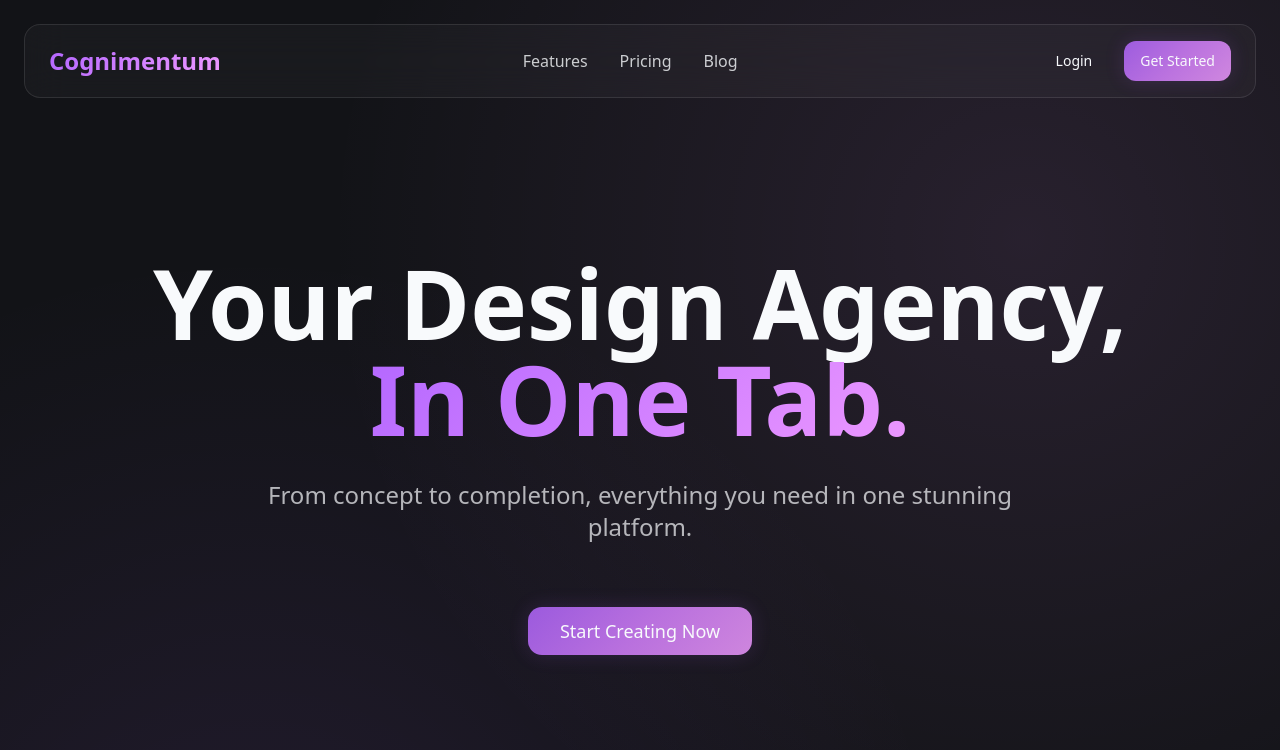
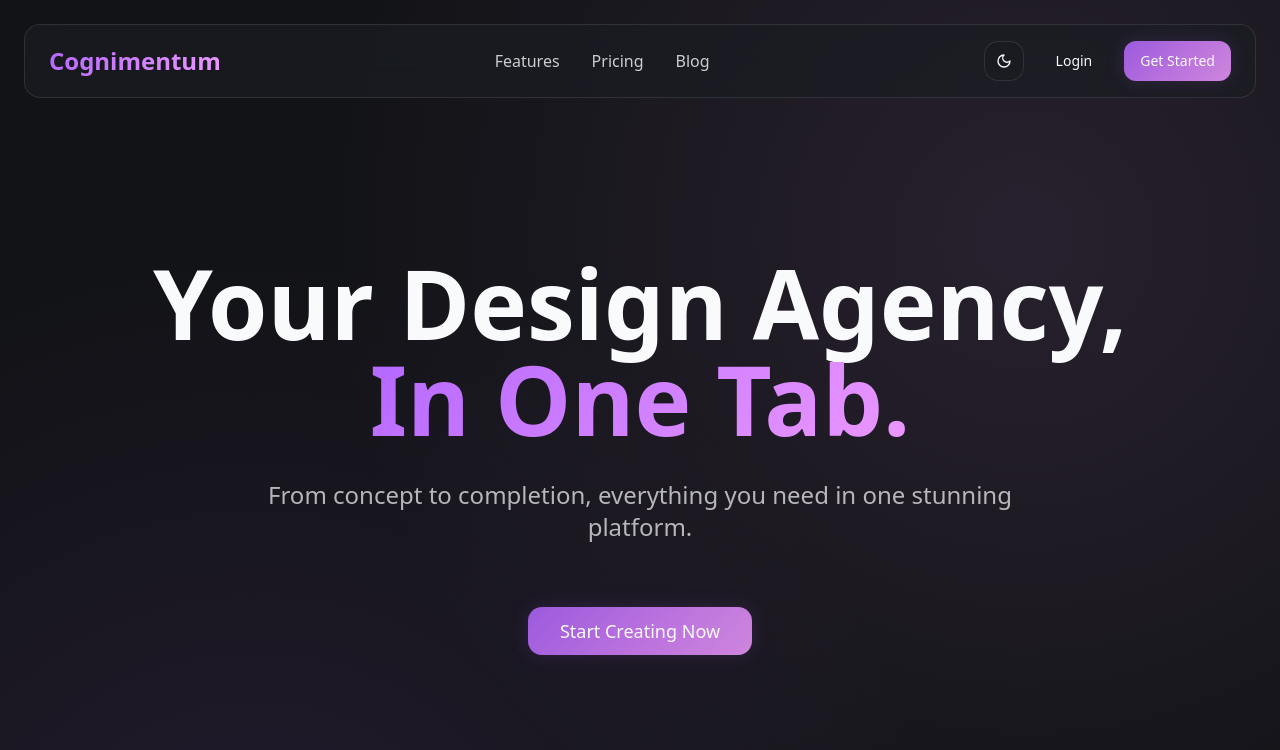
Before and after one commit to moxxum/cognimentum-purple-glaze-glow, a React (Vite) app: page / in a window 1280 px wide. Shown: the top 750 px of the page. Built offline with nearby package versions, Linux system fonts and the light colour scheme.

Commit message:
Add theme toggle
Implement a theme toggle switch in the navigation bar. The toggle will allow users to switch between light, dark, and system themes, with corresponding icons. It will be positioned to the left of the login button, maintaining the app's current style.

```diff
--- a/src/App.tsx
+++ b/src/App.tsx
@@ -3,6 +3,7 @@ import { Toaster as Sonner } from "@/components/ui/sonner";
 import { TooltipProvider } from "@/components/ui/tooltip";
 import { QueryClient, QueryClientProvider } from "@tanstack/react-query";
 import { BrowserRouter, Routes, Route } from "react-router-dom";
+import { ThemeProvider } from "next-themes";
 import Index from "./pages/Index";
 import NotFound from "./pages/NotFound";
 
@@ -10,6 +11,12 @@ const queryClient = new QueryClient();
 
 const App = () => (
   <QueryClientProvider client={queryClient}>
+    <ThemeProvider
+      attribute="class"
+      defaultTheme="dark"
+      enableSystem
+      disableTransitionOnChange
+    >
       <TooltipProvider>
         <Toaster />
         <Sonner />
@@ -21,6 +28,7 @@ const App = () => (
           </Routes>
         </BrowserRouter>
       </TooltipProvider>
+    </ThemeProvider>
   </QueryClientProvider>
 );
 
--- a/src/components/Navigation.tsx
+++ b/src/components/Navigation.tsx
@@ -1,4 +1,5 @@
 import { Button } from "@/components/ui/button";
+import { ThemeToggle } from "@/components/ThemeToggle";
 
 export function Navigation() {
   return (
@@ -26,6 +27,7 @@ export function Navigation() {
 
             {/* Actions */}
             <div className="flex items-center space-x-4">
+              <ThemeToggle />
               <Button variant="ghost" className="hidden md:inline-flex">
                 Login
               </Button>
--- /dev/null
+++ b/src/components/ThemeToggle.tsx
@@ -0,0 +1,47 @@
+import { Moon, Sun, Monitor } from "lucide-react";
+import { useTheme } from "next-themes";
+import { Button } from "@/components/ui/button";
+import { useEffect, useState } from "react";
+
+export function ThemeToggle() {
+  const { theme, setTheme } = useTheme();
+  const [mounted, setMounted] = useState(false);
+
+  useEffect(() => {
+    setMounted(true);
+  }, []);
+
+  if (!mounted) {
+    return null;
+  }
+
+  const themes = [
+    { value: "light", icon: Sun },
+    { value: "dark", icon: Moon },
+    { value: "system", icon: Monitor }
+  ];
+
+  const currentIndex = themes.findIndex(t => t.value === theme);
+  const nextTheme = themes[(currentIndex + 1) % themes.length];
+
+  return (
+    <Button
+      variant="ghost"
+      size="sm"
+      onClick={() => setTheme(nextTheme.value)}
+      className="glass-bg border border-white/10 hover:border-white/20 w-10 h-10 p-0"
+    >
+      {themes.map(({ value, icon: Icon }) => (
+        <Icon
+          key={value}
+          className={`h-4 w-4 transition-all ${
+            theme === value
+              ? "scale-100 opacity-100"
+              : "scale-0 opacity-0 absolute"
+          }`}
+        />
+      ))}
+      <span className="sr-only">Toggle theme</span>
+    </Button>
+  );
+}
--- a/src/index.css
+++ b/src/index.css
@@ -6,6 +6,74 @@
 
 @layer base {
   :root {
+    /* Light theme base */
+    --background: 0 0% 100%;
+    --foreground: 222.2 84% 4.9%;
+
+    /* Glass card backgrounds */
+    --card: 0 0% 100%;
+    --card-foreground: 222.2 84% 4.9%;
+
+    --popover: 0 0% 100%;
+    --popover-foreground: 222.2 84% 4.9%;
+
+    /* Purple gradient system */
+    --primary: 270 100% 70%;
+    --primary-dark: 270 100% 60%;
+    --primary-light: 270 100% 80%;
+    --primary-foreground: 210 40% 98%;
+
+    /* Glass secondary colors */
+    --secondary: 210 40% 96%;
+    --secondary-foreground: 222.2 47.4% 11.2%;
+
+    --muted: 210 40% 96%;
+    --muted-foreground: 215.4 16.3% 46.9%;
+
+    --accent: 270 100% 70%;
+    --accent-foreground: 210 40% 98%;
+
+    --destructive: 0 84% 60%;
+    --destructive-foreground: 210 40% 98%;
+
+    /* Glass borders and inputs */
+    --border: 214.3 31.8% 91.4%;
+    --input: 214.3 31.8% 91.4%;
+    --ring: 270 100% 70%;
+
+    --radius: 1rem;
+
+    /* Custom gradient colors */
+    --gradient-start: 270 100% 70%;
+    --gradient-middle: 280 100% 75%;
+    --gradient-end: 290 100% 80%;
+
+    /* Glass backgrounds */
+    --glass-bg: 0 0% 98%;
+    --glass-border: 214.3 31.8% 91.4%;
+
+    /* Glow effects */
+    --glow-primary: 270 100% 70%;
+    --glow-secondary: 280 100% 75%;
+
+    --sidebar-background: 0 0% 98%;
+
+    --sidebar-foreground: 240 5.3% 26.1%;
+
+    --sidebar-primary: 240 5.9% 10%;
+
+    --sidebar-primary-foreground: 0 0% 98%;
+
+    --sidebar-accent: 240 4.8% 95.9%;
+
+    --sidebar-accent-foreground: 240 5.9% 10%;
+
+    --sidebar-border: 220 13% 91%;
+
+    --sidebar-ring: 217.2 91.2% 59.8%;
+  }
+
+  .dark {
     /* Dark theme base */
     --background: 222 12% 8%;
     --foreground: 210 40% 98%;
@@ -41,13 +109,6 @@
     --input: 222 15% 15%;
     --ring: 270 100% 70%;
 
-    --radius: 1rem;
-
-    /* Custom gradient colors */
-    --gradient-start: 270 100% 70%;
-    --gradient-middle: 280 100% 75%;
-    --gradient-end: 290 100% 80%;
-
     /* Glass backgrounds */
     --glass-bg: 222 15% 12%;
     --glass-border: 222 15% 25%;
@@ -55,52 +116,6 @@
     /* Glow effects */
     --glow-primary: 270 100% 70%;
     --glow-secondary: 280 100% 75%;
-
-    --sidebar-background: 0 0% 98%;
-
-    --sidebar-foreground: 240 5.3% 26.1%;
-
-    --sidebar-primary: 240 5.9% 10%;
-
-    --sidebar-primary-foreground: 0 0% 98%;
-
-    --sidebar-accent: 240 4.8% 95.9%;
-
-    --sidebar-accent-foreground: 240 5.9% 10%;
-
-    --sidebar-border: 220 13% 91%;
-
-    --sidebar-ring: 217.2 91.2% 59.8%;
-  }
-
-  .dark {
-    --background: 222.2 84% 4.9%;
-    --foreground: 210 40% 98%;
-
-    --card: 222.2 84% 4.9%;
-    --card-foreground: 210 40% 98%;
-
-    --popover: 222.2 84% 4.9%;
-    --popover-foreground: 210 40% 98%;
-
-    --primary: 210 40% 98%;
-    --primary-foreground: 222.2 47.4% 11.2%;
-
-    --secondary: 217.2 32.6% 17.5%;
-    --secondary-foreground: 210 40% 98%;
-
-    --muted: 217.2 32.6% 17.5%;
-    --muted-foreground: 215 20.2% 65.1%;
-
-    --accent: 217.2 32.6% 17.5%;
-    --accent-foreground: 210 40% 98%;
-
-    --destructive: 0 62.8% 30.6%;
-    --destructive-foreground: 210 40% 98%;
-
-    --border: 217.2 32.6% 17.5%;
-    --input: 217.2 32.6% 17.5%;
-    --ring: 212.7 26.8% 83.9%;
     --sidebar-background: 240 5.9% 10%;
     --sidebar-foreground: 240 4.8% 95.9%;
     --sidebar-primary: 224.3 76.3% 48%;
@@ -122,9 +137,9 @@
   }
 
   .glass-bg {
-    background: rgba(255, 255, 255, 0.03);
+    background: hsl(var(--glass-bg) / 0.7);
     backdrop-filter: blur(20px);
-    border: 1px solid rgba(255, 255, 255, 0.1);
+    border: 1px solid hsl(var(--glass-border) / 0.8);
   }
 
   .glass-hover {
@@ -132,8 +147,8 @@
   }
 
   .glass-hover:hover {
-    background: rgba(255, 255, 255, 0.05);
-    border-color: rgba(255, 255, 255, 0.2);
+    background: hsl(var(--glass-bg) / 0.9);
+    border-color: hsl(var(--glass-border));
     transform: translateY(-2px);
   }
 
```
Lines whose indentation alone changed are shown as unchanged.
